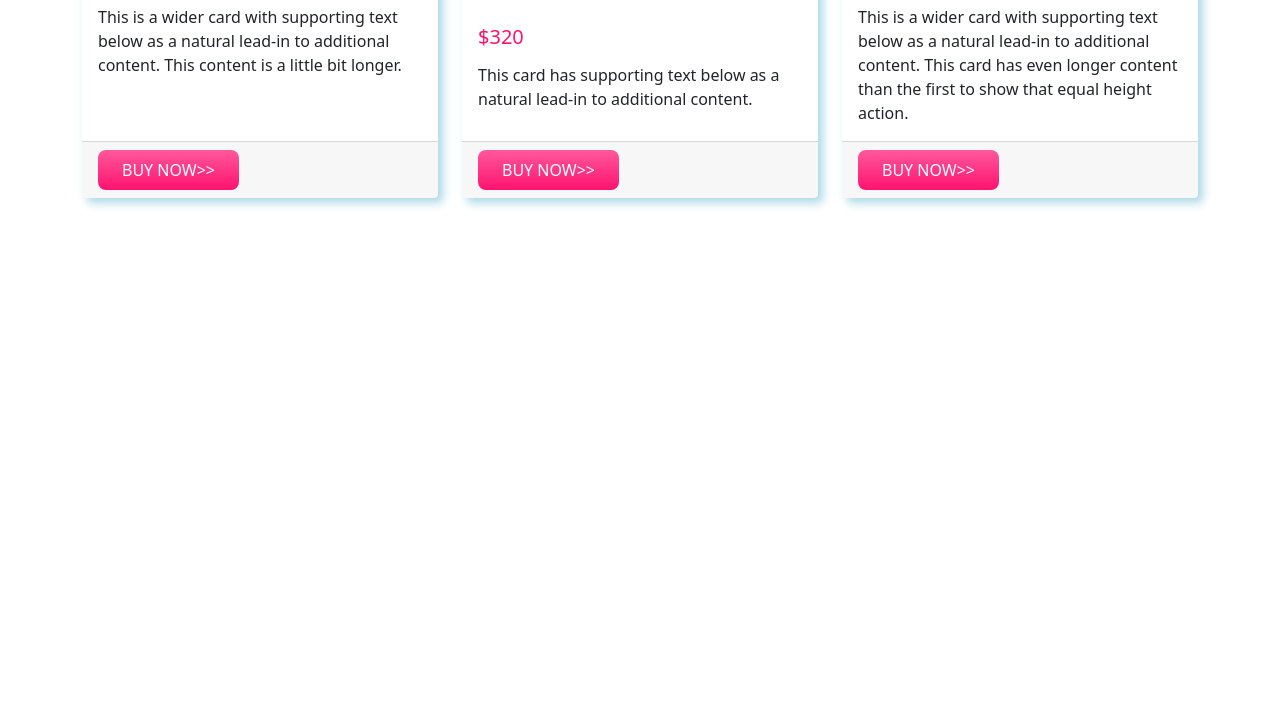
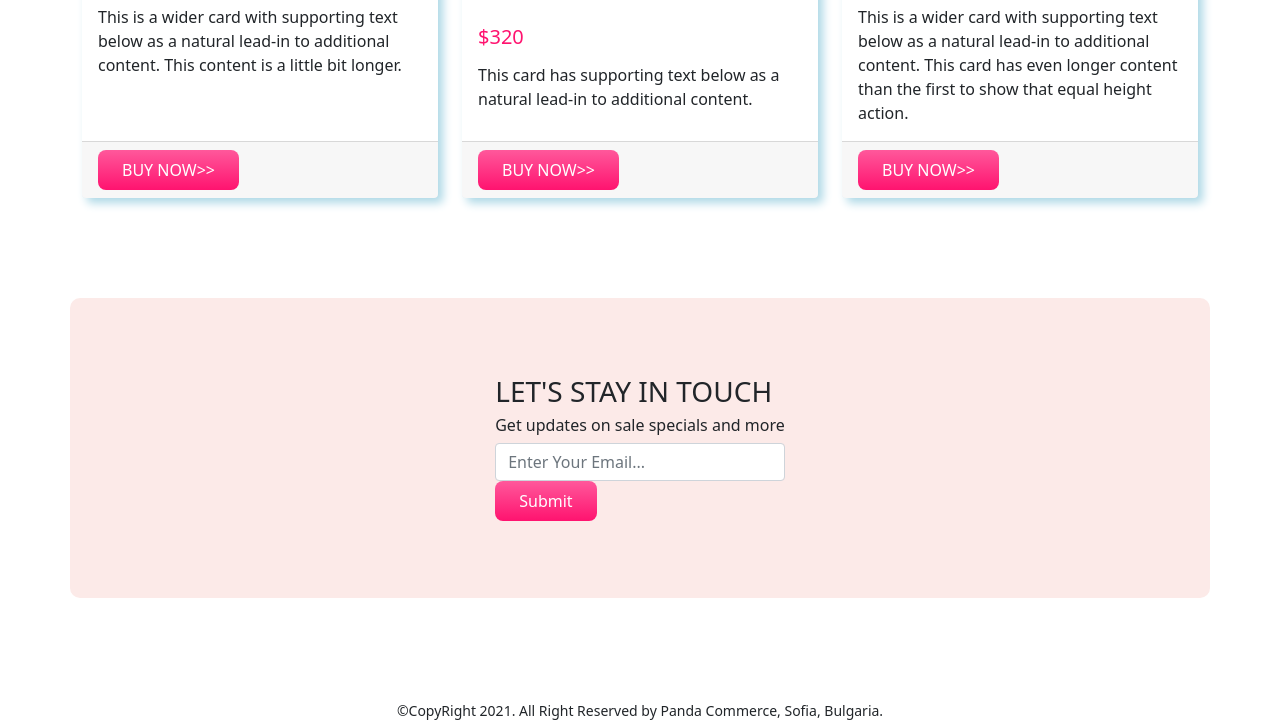
Before and after one commit to farabiselim/panda-commerce, a plain HTML site: page index.html in a window 1280 px wide. Shown: the part 2002-2724 px from the top of the page. Before the commit the page ends 2300 px from the top, so only its background shows below. Drawn offline with nearby package versions, Linux system fonts and the light colour scheme.

Commit message:
panda commerce finished

```diff
--- a/index.html
+++ b/index.html
@@ -30,7 +30,7 @@
                     <a class="nav-link" href="#backpack">Backpack</a>
                   </li>
                   <li class="nav-item">
-                    <a class="nav-link " href="#about">About Us</a>
+                    <a class="nav-link " href="#contact">Contact Us</a>
                   </li>
                 </ul>
               </div>
@@ -211,6 +211,22 @@
     </div>
     <!-- Baclpack Gallery added by Card End -->
 
+    <!-- contact added by D-flex start -->
+    <div class="container banner-color d-flex justify-content-center align-items-center" id="contact">
+      <div>
+        <h3>LET'S STAY IN TOUCH</h3>
+        <h6>Get updates on sale specials and more</h6>
+        <input class="form-control" type="text" required placeholder="Enter Your Email...">
+        <button class="buy-now-button">Submit</button>
+      </div>
+    </div>
+    <!-- contact added by D-flex End -->
+
+    <!-- Footer part Start -->
+    <footer>
+      <small>©CopyRight 2021. All Right Reserved by Panda Commerce, Sofia, Bulgaria.</small>
+    </footer>
+    <!-- Footer part End -->
 
 
     <!-- Option 1: Bootstrap Bundle with Popper -->
--- a/style.css
+++ b/style.css
@@ -44,3 +44,9 @@
     border: none;
     box-shadow: 5px 5px 10px lightblue;
 }
+#contact{
+    height: 300px;
+}
+footer{
+    text-align: center;
+}
```
